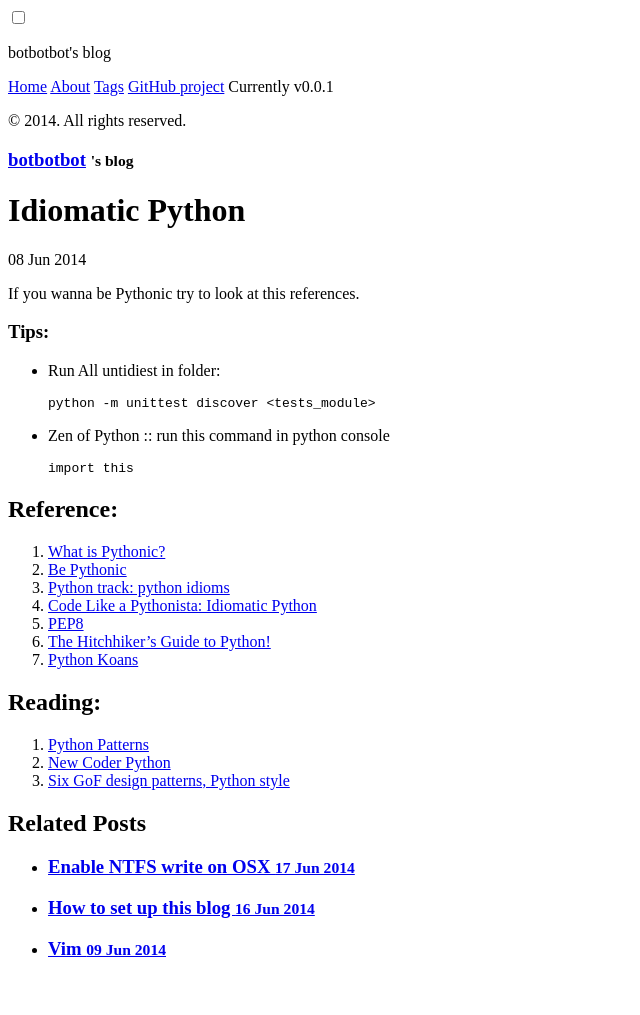
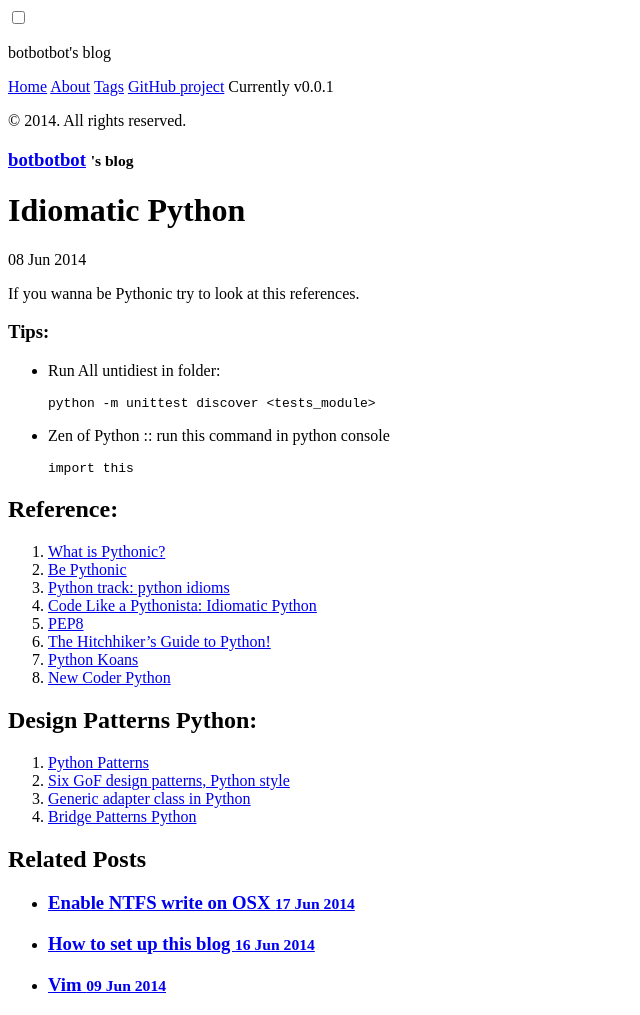
Before and after one commit to ibotdotout/ibotdotout.github.io, a Jekyll site: the page built from _posts/2014-06-08-python-idomatic.md, in a window 1280 px wide. Shown: the whole page, without its empty margins (0-640 px from the left). Built offline with Jekyll 4.4.1, drawn with Linux system fonts in a browser that asks for light colours; Markdown is read by kramdown in place of the engine named in the settings; before the commit the page ends 979 px from its top, so only the background shows below that.

Commit message:
update post/python

```diff
--- a/_posts/2014-06-08-python-idomatic.md
+++ b/_posts/2014-06-08-python-idomatic.md
@@ -2,6 +2,7 @@
 layout: post
 title: "Idiomatic Python"
 tags: python
+permanantlnk: python
 ---
 
 If you wanna be Pythonic try to look at this references.
@@ -26,8 +27,10 @@ If you wanna be Pythonic try to look at this references.
 5. [PEP8](http://legacy.python.org/dev/peps/pep-0008/)
 6. [The Hitchhiker’s Guide to Python!](http://docs.python-guide.org/en/latest/)
 7. [Python Koans](http://github.com/gregmalcolm/python_koans)
+8. [New Coder Python](http://newcoder.io)
 
-## Reading:
-8. [Python Patterns](https://github.com/faif/python-patterns)
-9. [New Coder Python](http://newcoder.io)
-10. [Six GoF design patterns, Python style](http://ginstrom.com/scribbles/2007/10/08/design-patterns-python-style/)
+## Design Patterns Python:
+1. [Python Patterns](https://github.com/faif/python-patterns)
+2. [Six GoF design patterns, Python style](http://ginstrom.com/scribbles/2007/10/08/design-patterns-python-style/)
+3. [Generic adapter class in Python](http://ginstrom.com/scribbles/2008/11/06/generic-adapter-class-in-python/)
+4. [Bridge Patterns Python](http://en.wikibooks.org/wiki/Computer_Science_Design_Patterns/Bridge_Pattern#Python)
```
